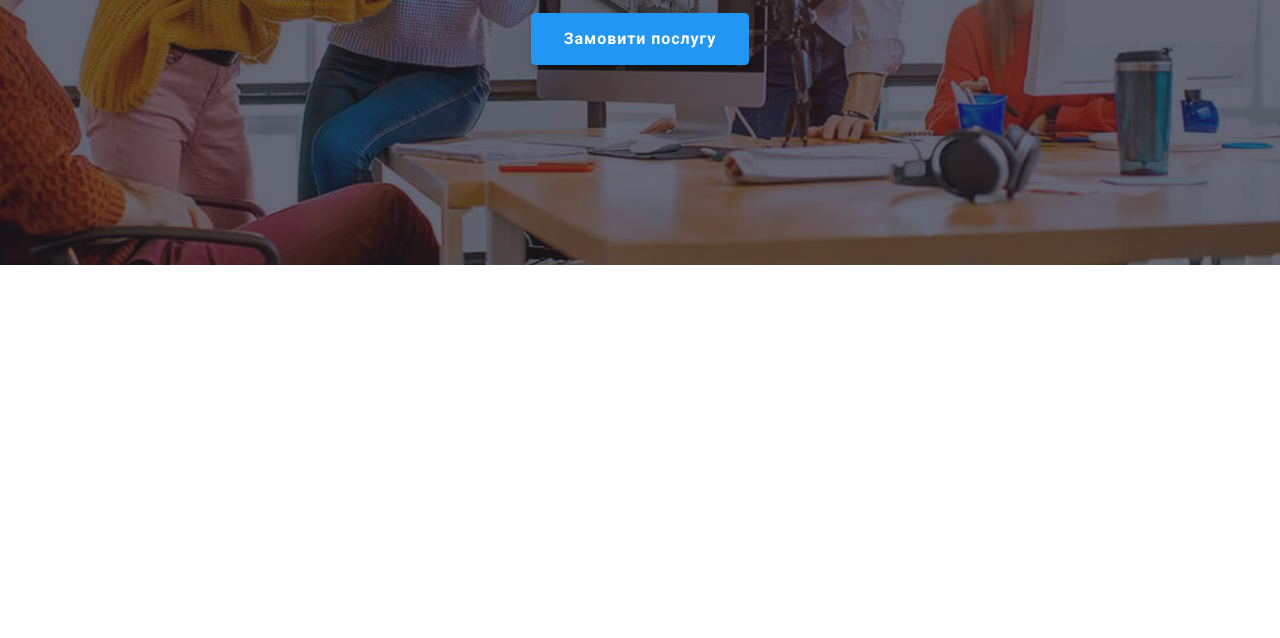
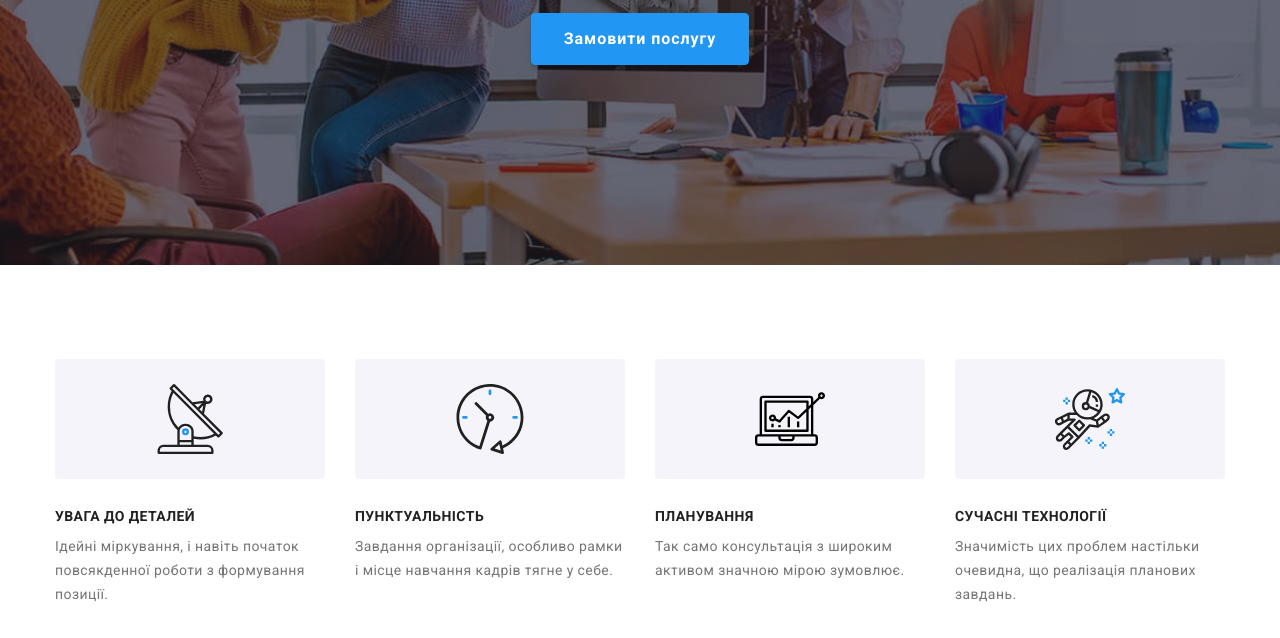
Before and after one commit to andriitomilov/goit-markup-hw-08, a plain HTML site: page index.html in a window 1280 px wide. Shown: the part 418-1056 px from the top of the page. Before the commit the page ends 800 px from the top, so only its background shows below. Drawn offline with nearby package versions, Linux system fonts and the light colour scheme.

Commit message:
completed benefits section

```diff
--- a/index.html
+++ b/index.html
@@ -76,7 +76,7 @@
 
         </section>
 
-        <!-- <section class="benefits section">
+        <section class="benefits section">
 
             <div class="container">
 
@@ -132,7 +132,7 @@
 
         </section>
 
-        <section class="work section section--no-padding-top">
+        <!-- <section class="work section section--no-padding-top">
             <div class="container">
                 <h2 class="title">
                     Чим ми займаємося
--- a/sсss/base/_grid.scss
+++ b/sсss/base/_grid.scss
@@ -5,7 +5,15 @@
 }
 
 .grid__item {
-  flex-basis: calc((100% - 90px) / 4);
+
+  @media screen and (min-width: 768px ) {
+    flex-basis: calc((100% - 30px) / 2);
+  }
+
+  @media screen and (min-width: 1200px ) {
+    flex-basis: calc((100% - 90px) / 4);
+  }
+
 }
 
 .grid__item--three-card {
--- a/sсss/base/_section.scss
+++ b/sсss/base/_section.scss
@@ -1,6 +1,11 @@
 .section {
-  padding-top: 94px;
-  padding-bottom: 94px;
+  padding-top: 60px;
+  padding-bottom: 60px;
+
+  @media screen and (min-width: 1200px) {
+    padding-top: 94px;
+    padding-bottom: 94px;
+  }
 }
 .section--large-padding {
   padding-top: 118px;
--- a/sсss/layout/_benefits.scss
+++ b/sсss/layout/_benefits.scss
@@ -16,6 +16,10 @@
   text-transform: uppercase;
 
   color: $color-secondary;
+
+  @media screen and (max-width: 767px) {
+    text-align: center;
+  }
 }
 
 .benefits__text {
```
Also changed, not shown: css/main.css, css/main.min.css, 2 other files.
